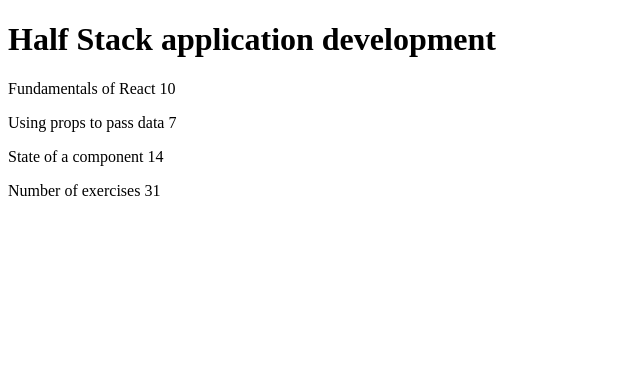
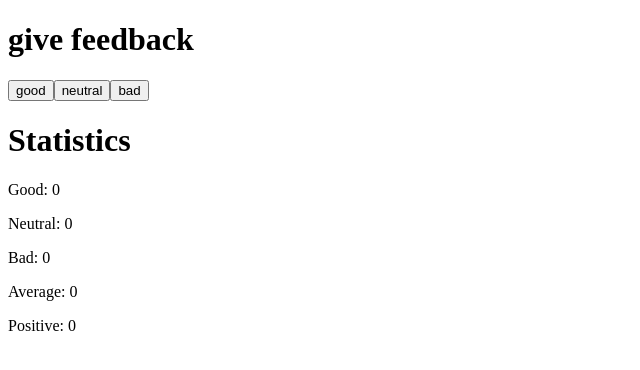
Before and after one commit to raj9745/Fullstack-exercise, a React (Vite) app in the folder part1/courseinfo/: page / in a window 1280 px wide. Shown: the top 370 px of the page, without its empty margins (0-640 px from the left). Built offline with nearby package versions, Linux system fonts and the light colour scheme.

Commit message:
commit exercise 1.6

```diff
--- a/part1/courseinfo/src/App.jsx
+++ b/part1/courseinfo/src/App.jsx
@@ -1,50 +1,35 @@
-const Header = (props) => {
-  // If this logs undefined, your file is 100% not saving or compiling.
-  console.log('Header received:', props.courseName)
-  return <h1>{props.courseName}</h1>
-}
-
-const Part = (props) => {
-  return <p>{props.name} {props.exercises}</p>
-}
-
-const Content = (props) => {
-  console.log('Content received:', props.courseParts)
-  return (
-    <div>
-      <Part name={props.courseParts[0].name} exercises={props.courseParts[0].exercises} />
-      <Part name={props.courseParts[1].name} exercises={props.courseParts[1].exercises} />
-      <Part name={props.courseParts[2].name} exercises={props.courseParts[2].exercises} />
-    </div>
-  )
-}
-
-const Total = (props) => {
-  return (
-    <p>
-      Number of exercises{' '}
-      {props.courseParts[0].exercises + props.courseParts[1].exercises + props.courseParts[2].exercises}
-    </p>
-  )
-}
+import { useState } from 'react'
 
 const App = () => {
-  const course = {
-    name: 'Half Stack application development',
-    parts: [
-      { name: 'Fundamentals of React', exercises: 10 },
-      { name: 'Using props to pass data', exercises: 7 },
-      { name: 'State of a component', exercises: 14 }
-    ]
-  }
+  // save clicks of each button to its own state
+  const [good, setGood] = useState(0)
+  const [neutral, setNeutral] = useState(0)
+  const [bad, setBad] = useState(0);
+  const [average, setAverage] = useState(0);
+  const [positive, setPositive] = useState(0);
 
-  // We explicitly name new prop keys here to bypass any old typos cached by Vite
+
   return (
+    <>
     <div>
-      <Header courseName={course.name} />
-      <Content courseParts={course.parts} />
-      <Total courseParts={course.parts} />
+     <h1>give feedback</h1>
+
+      <button onClick = {()=>setGood(good+1)}>good</button>
+      <button onClick = {()=>setNeutral(neutral+1)}>neutral</button>
+      <button onClick = {()=>setBad(bad+1)}>bad</button>
+
     </div>
+
+    <div>
+     <h1>Statistics</h1>
+     <p>Good: {good}</p>
+     <p>Neutral: {neutral}</p>
+     <p>Bad: {bad}</p>
+     <p>Average: {average}</p>
+     <p>Positive: {positive}</p>
+    </div>
+    </>
+
   )
 }
 
```
